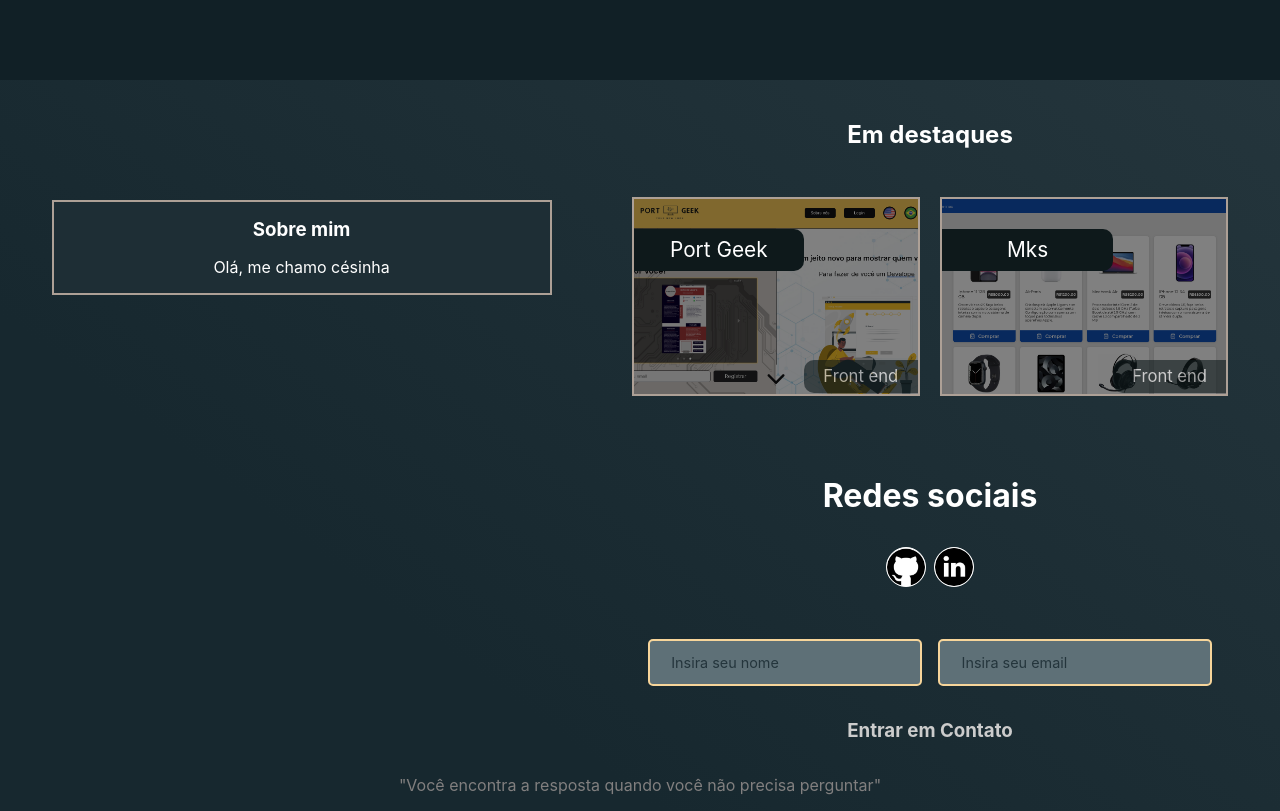
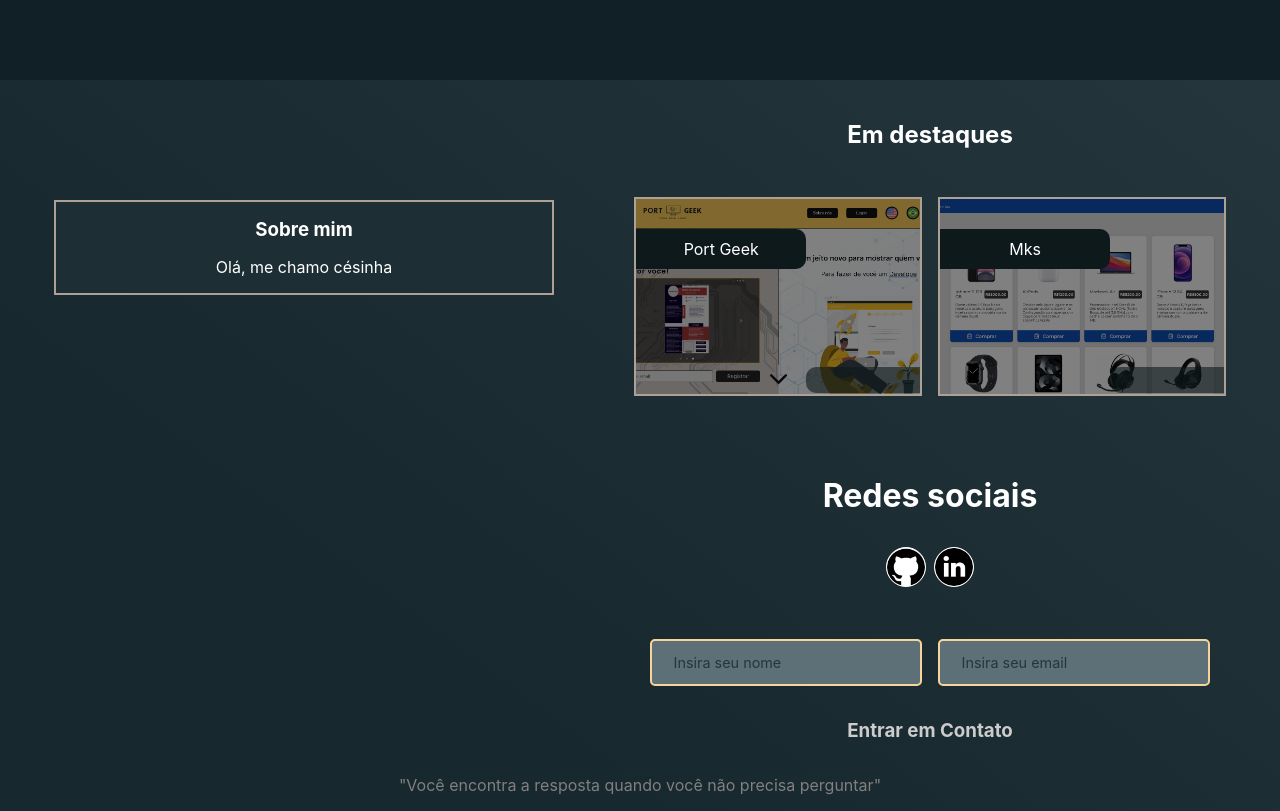
Before and after one commit to cesarrafaeljunior/portfolio, a React (Vite) app: page /informations in a window 1280 px wide. Built offline with nearby package versions, Linux system fonts and the light colour scheme.

Commit message:
feat: Added an option boxAdded an option box

```diff
--- a/src/components/Highlights/index.tsx
+++ b/src/components/Highlights/index.tsx
@@ -14,15 +14,9 @@ export const Highlights = () => {
         <CardHighlight
           img={PortGeek}
           title="Port Geek"
-          link={PortGeekDeploy}
-          type="Front end"
+          deploy={PortGeekDeploy}
         />
-        <CardHighlight
-          img={MksSystem}
-          title="Mks"
-          link={MksDeploy}
-          type="Front end"
-        />
+        <CardHighlight img={MksSystem} title="Mks" deploy={MksDeploy} />
       </div>
     </HighlightsStyled>
   );
--- a/src/components/Highlights/style.ts
+++ b/src/components/Highlights/style.ts
@@ -11,7 +11,7 @@ export const HighlightsStyled = styled.section`
 
   animation-duration: 1.5s;
 
-  font-size: 1.3em;
+  font-size: 1em;
 
   color: #ffffff;
 
```
